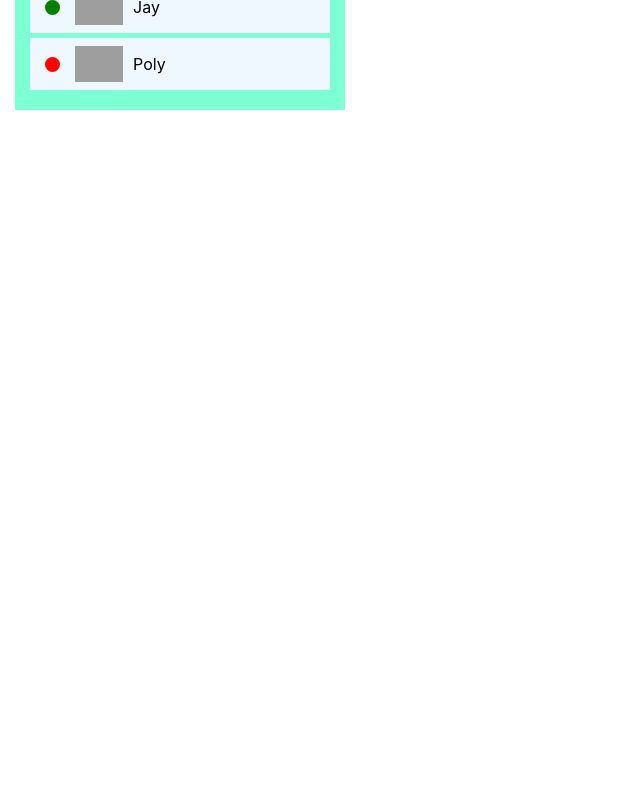
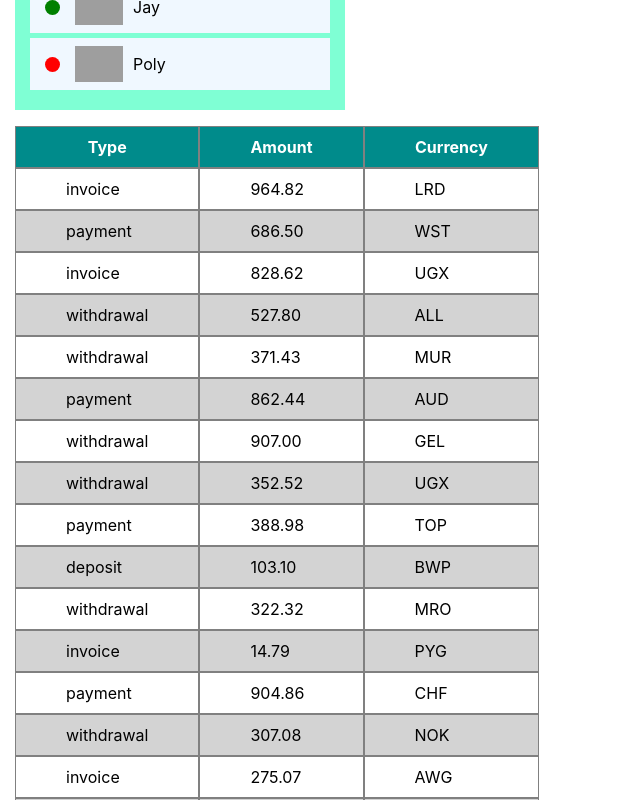
Before and after one commit to MajorPrestige/goit-react-hw-01-components, a React (Create React App) app: page / in a window 1280 px wide. Shown: the part 880-1680 px from the top of the page, without its empty margins (0-640 px from the left). Before the commit the page ends 1021 px from the top, so only its background shows below. Built offline with nearby package versions, Linux system fonts and the light colour scheme; grey boxes are pictures that could not be loaded.

Commit message:
task 4 done

```diff
--- a/src/components/App.jsx
+++ b/src/components/App.jsx
@@ -1,10 +1,12 @@
 import Profile from './Profile/Profile';
 import Statistics from './Statistics/Statistics';
 import FriendList from './FriendList/FriendList';
+import TransactionHistory from './TransactionHistory/TransactionHistory';
 
 import user from 'data/user';
 import data from 'data/data';
 import friends from 'data/friends';
+import transactions from 'data/transactions';
 
 export const App = () => {
   const {
@@ -29,6 +31,7 @@ export const App = () => {
 
       <Statistics title="Upload stats" stats={data} />
       <FriendList friends={friends} />
+      <TransactionHistory items={transactions} />
     </>
   );
 };
--- a/src/components/FriendList/FriendList.jsx
+++ b/src/components/FriendList/FriendList.jsx
@@ -1,34 +1,12 @@
-import PropTypes from 'prop-types';
+import FriendListItem from './FriendListItem';
 import s from './FriendList.module.css';
 
 const FriendList = ({ friends }) => {
   return (
     <ul className={s.friendlist}>
-      {friends.map(friend => (
-        <li key={friend.id} className={s.item}>
-          <span className={friend.isOnline ? s.online : s.offline}></span>
-          <img
-            className={s.avatar}
-            src={friend.avatar}
-            alt="User avatar"
-            width="48"
-          />
-          <p className={s.name}>{friend.name}</p>
-        </li>
-      ))}
+      <FriendListItem friends={friends} />
     </ul>
   );
 };
 
 export default FriendList;
-
-FriendList.propTypes = {
-  friends: PropTypes.arrayOf(
-    PropTypes.shape({
-      avatar: PropTypes.string.isRequired,
-      name: PropTypes.string.isRequired,
-      isOnline: PropTypes.bool.isRequired,
-      id: PropTypes.number.isRequired,
-    })
-  ),
-};
--- /dev/null
+++ b/src/components/FriendList/FriendListItem.jsx
@@ -0,0 +1,34 @@
+import s from './FriendList.module.css';
+import PropTypes from 'prop-types';
+
+const FriendListItem = ({ friends }) => {
+  return friends.map(friend => (
+    <li key={friend.id} className={s.item}>
+      <span className={friend.isOnline ? s.online : s.offline}></span>
+      <img
+        className={s.avatar}
+        src={friend.avatar}
+        alt="User avatar"
+        width="48"
+      />
+      <p className={s.name}>{friend.name}</p>
+    </li>
+  ));
+};
+
+export default FriendListItem;
+
+FriendListItem.defaultProps = {
+  friends: [],
+};
+
+FriendListItem.propTypes = {
+  friends: PropTypes.arrayOf(
+    PropTypes.shape({
+      avatar: PropTypes.string.isRequired,
+      name: PropTypes.string.isRequired,
+      isOnline: PropTypes.bool.isRequired,
+      id: PropTypes.number.isRequired,
+    })
+  ),
+};
--- a/src/components/Statistics/Statistics.jsx
+++ b/src/components/Statistics/Statistics.jsx
@@ -4,7 +4,7 @@ import s from './Statistics.module.css';
 const Statistics = ({ title, stats }) => {
   return (
     <section className={s.statistics}>
-      <h2 className={s.title}>{title}</h2>
+      {title && <h2 className={s.title}>{title}</h2>}
       <ul className={s.statlist}>
         {stats.map(el => (
           <li
@@ -23,6 +23,10 @@ const Statistics = ({ title, stats }) => {
 
 export default Statistics;
 
+Statistics.defaultProps = {
+  stats: [],
+};
+
 Statistics.propTypes = {
   title: PropTypes.string,
   stats: PropTypes.arrayOf(
--- /dev/null
+++ b/src/components/TransactionHistory/TransactionHistory.jsx
@@ -0,0 +1,42 @@
+import s from './TransactionHistory.module.css';
+import PropTypes from 'prop-types';
+
+const TransactionHistory = ({ items }) => {
+  return (
+    <table className={s.transactionHistory}>
+      <thead>
+        <tr>
+          <th className={s.th}>Type</th>
+          <th className={s.th}>Amount</th>
+          <th className={s.th}>Currency</th>
+        </tr>
+      </thead>
+      <tbody>
+        {items.map(el => (
+          <tr className={s.tdd} key={el.id}>
+            <td className={s.td}>{el.type}</td>
+            <td className={s.td}>{el.amount}</td>
+            <td className={s.td}>{el.currency}</td>
+          </tr>
+        ))}
+      </tbody>
+    </table>
+  );
+};
+
+export default TransactionHistory;
+
+TransactionHistory.dafaultProps = {
+  items: [],
+};
+
+TransactionHistory.propTypes = {
+  items: PropTypes.arrayOf(
+    PropTypes.shape({
+      id: PropTypes.string.isRequired,
+      type: PropTypes.string.isRequired,
+      amount: PropTypes.string.isRequired,
+      currency: PropTypes.string.isRequired,
+    })
+  ),
+};
--- /dev/null
+++ b/src/components/TransactionHistory/TransactionHistory.module.css
@@ -0,0 +1,19 @@
+.transactionHistory {
+  border-spacing: 0px;
+}
+
+.th {
+  padding: 10px 50px;
+  color: #fff;
+  background-color: darkcyan;
+  border: 1px solid gray;
+}
+
+.td {
+  border: 1px solid gray;
+  padding: 10px 50px;
+}
+
+.tdd:nth-child(even) {
+  background-color: lightgray;
+}
```
